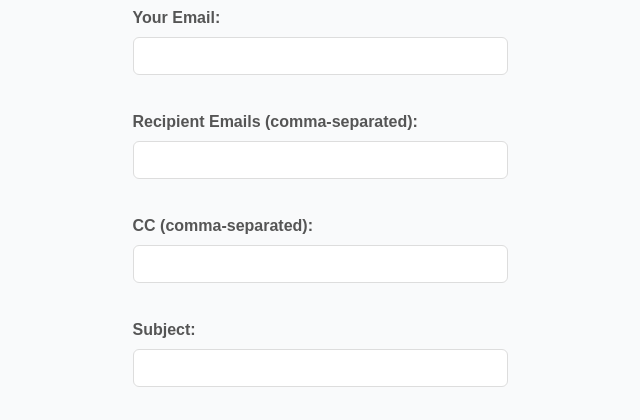
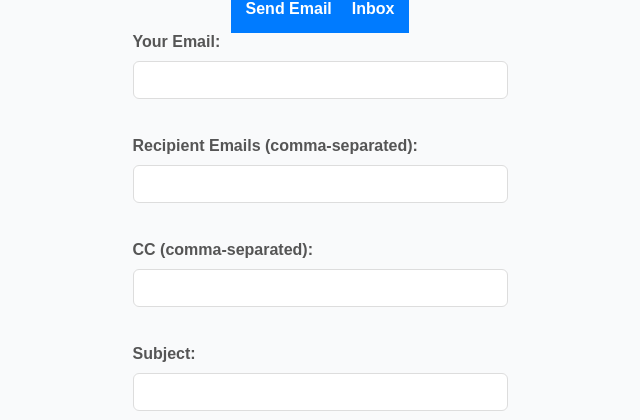
Before and after one commit to ACovrighin/NetworkFinal, a Django app: page / in a window 1280 px wide. Shown: the top 420 px of the page, without its empty margins (320-960 px from the left). Run offline with Django 5.2, Linux system fonts and the light colour scheme.

Commit message:
inbox added and works, times are in correct order now. Just have to tweak design and add a sent emails folder. Good otherwise (functionality still there)

```diff
--- a/email_project/email_app/templates/email_app/send_email.html
+++ b/email_project/email_app/templates/email_app/send_email.html
@@ -15,8 +15,16 @@
     {% if error %}
         <p style="color: red;">Error: {{ error }}</p>
     {% endif %}
+
+    <nav style="display: flex; justify-content: center; gap: 20px; padding: 15px; background: #007bff; color: white;">
+        <a href="{% url '' %}" style="color: white; text-decoration: none; font-weight: bold;">Send Email</a>
+        <a href="{% url 'inbox' %}" style="color: white; text-decoration: none; font-weight: bold;">Inbox</a>
+    </nav>
+
     <div class="logincontainer">
     <div class="formrow">
+
+
     <form method="post" enctype="multipart/form-data" class="forminput">
         {% csrf_token %}
 
--- a/email_project/email_app/views.py
+++ b/email_project/email_app/views.py
@@ -2,10 +2,70 @@ from django.shortcuts import render
 from .forms import EmailForm
 import smtplib
 import ssl
+import imaplib
 import os
+import email
 from email.message import EmailMessage
 from django.conf import settings
 
+
+import imaplib
+import email
+from django.shortcuts import render
+from django.conf import settings
+
+import imaplib
+import email
+import pytz
+from email.utils import parsedate_to_datetime
+from django.conf import settings
+from django.shortcuts import render
+
+def fetch_inbox(request):
+    user = settings.EMAIL_HOST_USER
+    password = settings.EMAIL_HOST_PASSWORD
+    imap_url = "imap.gmail.com"
+
+    try:
+        con = imaplib.IMAP4_SSL(imap_url)
+        con.login(user, password)
+        con.select("Inbox")
+
+        result, data = con.search(None, "ALL")
+        email_ids = data[0].split()
+
+        email_list = []
+        toronto_tz = pytz.timezone("America/Toronto")
+
+        for num in email_ids[-10:]:
+            result, msg_data = con.fetch(num, "(RFC822)")
+            if result == "OK":
+                for response_part in msg_data:
+                    if isinstance(response_part, tuple):
+                        msg = email.message_from_bytes(response_part[1])
+                        date_str = msg["Date"]
+                        parsed_date = parsedate_to_datetime(date_str)
+
+                        if parsed_date and parsed_date.tzinfo is not None:
+                            parsed_date = parsed_date.astimezone(toronto_tz)
+                        else:
+                            parsed_date = toronto_tz.localize(parsed_date)
+
+                        email_list.append({
+                            "from": msg["From"],
+                            "subject": msg["Subject"],
+                            "date": parsed_date.strftime("%Y-%m-%d %H:%M:%S")
+                        })
+
+        con.close()
+        con.logout()
+
+        email_list.sort(key=lambda x: x["date"], reverse=True)
+
+        return render(request, "email_app/inbox.html", {"emails": email_list})
+
+    except Exception as e:
+        return render(request, "email_app/inbox.html", {"error": str(e)})
 def send_email(request):
     if request.method == 'POST':
         form = EmailForm(request.POST, request.FILES)
--- a/email_project/email_project/settings.py
+++ b/email_project/email_project/settings.py
@@ -130,3 +130,7 @@ DEFAULT_AUTO_FIELD = 'django.db.models.BigAutoField'
 
 # Add these settings for email credentials
 APP_PASSWORD = 'yrhe zfjp xbpi hbcd'
+
+EMAIL_HOST = 'imap.gmail.com'
+EMAIL_HOST_USER = 'acovrighin@gmail.com'
+EMAIL_HOST_PASSWORD = 'yrhe zfjp xbpi hbcd'
--- a/email_project/email_project/urls.py
+++ b/email_project/email_project/urls.py
@@ -17,8 +17,13 @@ Including another URLconf
 from django.contrib import admin
 from django.urls import path
 from django.urls import path, include
+from django.urls import path
+from email_app.views import fetch_inbox, send_email
 
 urlpatterns = [
     path('admin/', admin.site.urls),
     path('', include('email_app.urls')),
+    path("inbox/", fetch_inbox, name="inbox"),
+    path('send_email/', send_email, name='send_email')
+
 ]
```
Also changed, not shown: email_project/email_app/templates/email_app/inbox.html (added, +74 -0 lines).
